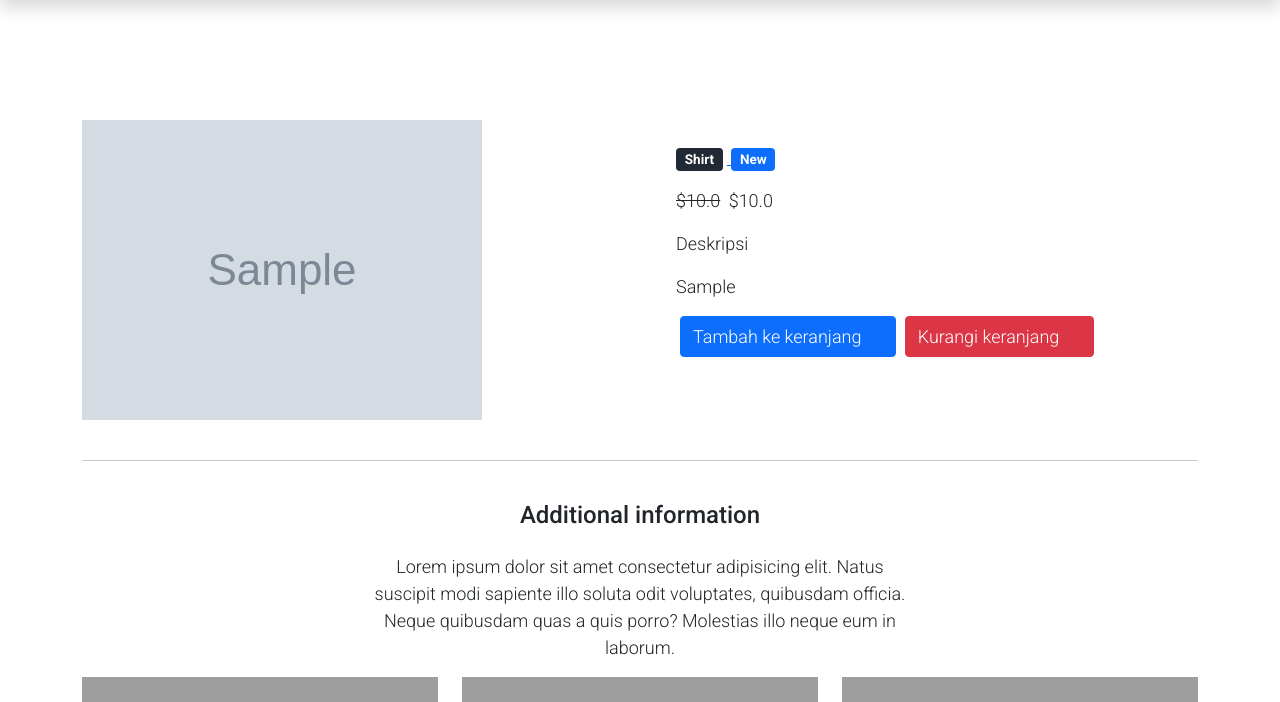
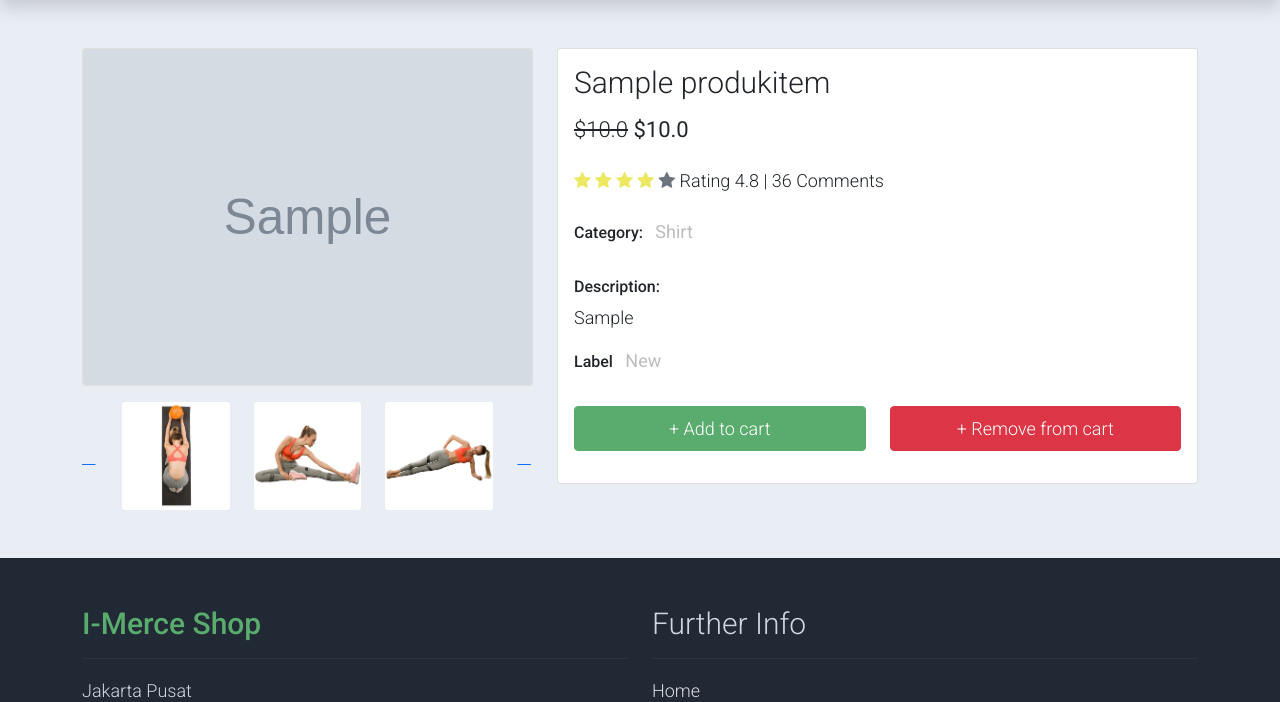
Before and after one commit to Ziassy/final-project-wit-team-i, a Django app: a page that uses ecomm/ecomm/templates/product_detail.html in a window 1280 px wide. Shown: the part 132-834 px from the top of the page. Run offline with Django 4.2, Linux system fonts and the light colour scheme; tables that the repository leaves empty hold one stand-in row (values such as "Sample post"); grey boxes marked "Sample" are stand-in pictures; some libraries are stand-ins or nearby versions; grey boxes are pictures that could not be loaded.

Commit message:
[ADD] Product detail and handling cart kosong

```diff
--- a/ecomm/ecomm/templates/carousel.html
+++ b/ecomm/ecomm/templates/carousel.html
@@ -41,7 +41,7 @@
                                 <div
                                     class="card-img-overlay rounded-0 product-overlay d-flex align-items-center justify-content-center">
                                     <ul class="list-unstyled">
-                                        <li><a class="btn btn-success text-white mt-2" href="shop-single.html"><i
+                                        <li><a class="btn btn-success text-white mt-2" href="{{ pItem.get_absolute_url }}"><i
                                                     class="far fa-eye"></i></a></li>
                                     </ul>
                                 </div>
--- a/ecomm/ecomm/templates/product_detail.html
+++ b/ecomm/ecomm/templates/product_detail.html
@@ -3,104 +3,171 @@
 {% block content%}
 
 <!--Main layout-->
-<main class="mt-5 pt-4">
-    <div class="container mt-5">
-        <!--Grid row-->
+    <!-- Open Content -->
+    <section class="bg-light">
+        <div class="container pb-5">
             <div class="row">
-            <!--Grid column-->
-            <div class="col-md-6 mb-4">
-                <img src="{{ object.gambar.url }}" class="img-fluid" alt="" />
+                <div class="col-lg-5 mt-5">
+                    <div class="card mb-3">
+                        <img class="card-img img-fluid" src="{{ object.gambar.url }}" alt="Card image cap"
+                            id="product-detail">
                     </div>
-            <!--Grid column-->
+                    <div class="row">
+                        <!--Start Controls-->
+                        <div class="col-1 align-self-center">
+                            <a href="#multi-item-example" role="button" data-bs-slide="prev">
+                                <i class="text-dark fas fa-chevron-left"></i>
+                                <span class="sr-only">Previous</span>
+                            </a>
+                        </div>
+                        <!--End Controls-->
+                        <!--Start Carousel Wrapper-->
+                        <div id="multi-item-example" class="col-10 carousel slide carousel-multi-item"
+                            data-bs-ride="carousel">
+                            <!--Start Slides-->
+                            <div class="carousel-inner product-links-wap" role="listbox">
 
-            <!--Grid column-->
-            <div class="col-md-6 mb-4">
-                <!--Content-->
-                <div class="p-4">
-                    <div class="mb-3">
-                        <a href="">
-                            <span class="badge bg-dark me-1">{{ object.get_kategori_display }}</span>
+                                <!--First slide-->
+                                <div class="carousel-item active">
+                                    <div class="row">
+                                        <div class="col-4">
+                                            <a href="#">
+                                                <img class="card-img img-fluid" src="assets/img/product_single_01.jpg"
+                                                    alt="Product Image 1">
                                             </a>
-                        {% if object.label == 'NEW' %}
-                        <a href="">
-                            <span class="badge bg-{{ object.get_label_display }} me-1">New</span>
+                                        </div>
+                                        <div class="col-4">
+                                            <a href="#">
+                                                <img class="card-img img-fluid" src="assets/img/product_single_02.jpg"
+                                                    alt="Product Image 2">
                                             </a>
-                        {% elif object.label == 'SALE' %}
-                        <a href="">
-                            <span class="badge bg-{{ object.get_label_display }} me-1">Sale</span>
+                                        </div>
+                                        <div class="col-4">
+                                            <a href="#">
+                                                <img class="card-img img-fluid" src="assets/img/product_single_03.jpg"
+                                                    alt="Product Image 3">
                                             </a>
-                        {% else %}
-                        <a href="">
-                            <span class="badge bg-{{ object.get_label_display }} me-1">Bestseller</span>
+                                        </div>
+                                    </div>
+                                </div>
+                                <!--/.First slide-->
+
+                                <!--Second slide-->
+                                <div class="carousel-item">
+                                    <div class="row">
+                                        <div class="col-4">
+                                            <a href="#">
+                                                <img class="card-img img-fluid" src="assets/img/product_single_04.jpg"
+                                                    alt="Product Image 4">
                                             </a>
-                        {% endif %}
                                         </div>
+                                        <div class="col-4">
+                                            <a href="#">
+                                                <img class="card-img img-fluid" src="assets/img/product_single_05.jpg"
+                                                    alt="Product Image 5">
+                                            </a>
+                                        </div>
+                                        <div class="col-4">
+                                            <a href="#">
+                                                <img class="card-img img-fluid" src="assets/img/product_single_06.jpg"
+                                                    alt="Product Image 6">
+                                            </a>
+                                        </div>
+                                    </div>
+                                </div>
+                                <!--/.Second slide-->
 
-                    <p class="lead">
+                            </div>
+                            <!--End Slides-->
+                        </div>
+                        <!--End Carousel Wrapper-->
+                        <!--Start Controls-->
+                        <div class="col-1 align-self-center">
+                            <a href="#multi-item-example" role="button" data-bs-slide="next">
+                                <i class="text-dark fas fa-chevron-right"></i>
+                                <span class="sr-only">Next</span>
+                            </a>
+                        </div>
+                        <!--End Controls-->
+                    </div>
+                </div>
+                <!-- col end -->
+                <div class="col-lg-7 mt-5">
+                    <div class="card">
+                        <div class="card-body">
+                            <h1 class="h2">{{ object.nama_produk }}</h1>
+                            <p class="h3 py-2">
                                 {% if object.harga_diskon %}
-                        <span class="me-1">
-                            <del>${{ object.harga }}</del>
-                        </span>
-                        <span>${{ object.harga_diskon }}</span>
+                                <span><del>${{ object.harga }}</del></span>
+                                <span><b>${{ object.harga_diskon }}</b></span>
                                 {% else %}
                                 <span>${{ object.harga }}</span>
                                 {% endif %}
                             </p>
+                            <p class="py-2">
+                                <i class="fa fa-star text-warning"></i>
+                                <i class="fa fa-star text-warning"></i>
+                                <i class="fa fa-star text-warning"></i>
+                                <i class="fa fa-star text-warning"></i>
+                                <i class="fa fa-star text-secondary"></i>
+                                <span class="list-inline-item text-dark">Rating 4.8 | 36 Comments</span>
+                            </p>
+                            <ul class="list-inline">
+                                <li class="list-inline-item">
+                                    <h6>Category:</h6>
+                                </li>
+                                <li class="list-inline-item">
+                                    <p class="text-muted"><strong>{{ object.get_kategori_display }}</strong></p>
+                                </li>
+                            </ul>
 
-                    <strong><p style="font-size: 20px;">Deskripsi</p></strong>
+                            <h6>Description:</h6>
+                            <p>{{ object.deskripsi }}</p>
+                            <ul class="list-inline">
+                                <li class="list-inline-item">
+                                    <h6>Label</h6>
+                                </li>
+                                {% if object.label == 'NEW' %}
+                                <li class="list-inline-item">
+                                    <p class="text-muted"><strong>New</strong></p>
+                                </li>
+                                {% elif object.label == 'SALE' %}
+                                <li class="list-inline-item">
+                                    <p class="text-muted"><strong>Sale</strong></p>
+                                </li>
+                                {% else %}
+                               <li class="list-inline-item">
+                                    <p class="text-muted"><strong>Best Seller</strong></p>
+                                </li>
+                                {% endif %}
 
-                    <p>{{ object.deskripsi }}</p>
-                    <a href="{{ object.get_add_to_cart_url }}" class="btn btn-primary ms-1">
-                        Tambah ke keranjang
-                        <i class="fas fa-shopping-cart ms-1"></i>
-                    </a>
-                    <a href="{{ object.get_remove_from_cart_url }}" class="btn btn-danger ms-1" >
-                        Kurangi keranjang
-                        <i class="fas fa-shopping-cart ms-1"></i>
+                            </ul>
+
+                            <form action="" method="GET">
+                                <input type="hidden" name="product-title" value="Activewear">
+
+                                <div class="row pb-3">
+                                    <div class="col d-grid">
+                                        {% comment %} <button type="submit" class="btn btn-success btn-lg" name="submit"
+                                            value="addtocard">+ Add to cart</button> {% endcomment %}
+                                         <a href="{{ object.get_add_to_cart_url }}" class="btn btn-success py-2">
+                                            + Add to cart
                                         </a>
                                     </div>
-                <!--Content-->
+                                    <div class="col d-grid">
+                                         <a href="{{ object.get_remove_from_cart_url }}" class="btn btn-danger py-2">
+                                            + Remove from cart
+                                        </a>
                                     </div>
-            <!--Grid column-->
                                 </div>
-        <!--Grid row-->
+                            </form>
 
-        <hr />
-
-        <!--Grid row-->
-        <div class="row d-flex justify-content-center">
-            <!--Grid column-->
-            <div class="col-md-6 text-center">
-                <h4 class="my-4 h4">Additional information</h4>
-
-                <p>Lorem ipsum dolor sit amet consectetur adipisicing elit. Natus suscipit modi sapiente illo soluta odit voluptates, quibusdam officia. Neque quibusdam quas a quis porro? Molestias illo neque eum in laborum.</p>
                         </div>
-            <!--Grid column-->
                     </div>
-        <!--Grid row-->
-
-        <!--Grid row-->
-        <div class="row">
-            <!--Grid column-->
-            <div class="col-lg-4 col-md-12 mb-4">
-                <img src="https://mdbootstrap.com/img/Photos/Horizontal/E-commerce/Products/11.jpg" class="img-fluid" alt="" />
                 </div>
-            <!--Grid column-->
-
-            <!--Grid column-->
-            <div class="col-lg-4 col-md-6 mb-4">
-                <img src="https://mdbootstrap.com/img/Photos/Horizontal/E-commerce/Products/12.jpg" class="img-fluid" alt="" />
             </div>
-            <!--Grid column-->
-
-            <!--Grid column-->
-            <div class="col-lg-4 col-md-6 mb-4">
-                <img src="https://mdbootstrap.com/img/Photos/Horizontal/E-commerce/Products/13.jpg" class="img-fluid" alt="" />
         </div>
-            <!--Grid column-->
-        </div>
-        <!--Grid row-->
-    </div>
-</main>
+    </section>
+    <!-- Close Content -->
 <!--Main layout-->
 {% endblock content%}
```
Also changed, not shown: ecomm/ecomm/templates/cartt.html (deleted, +0 -92 lines), ecomm/ecomm/templates/order_summary.html (+5 -2 lines), ecomm/ecomm/templates/product_detail copy.html (added, +106 -0 lines). Lines whose indentation alone changed are shown as unchanged.
